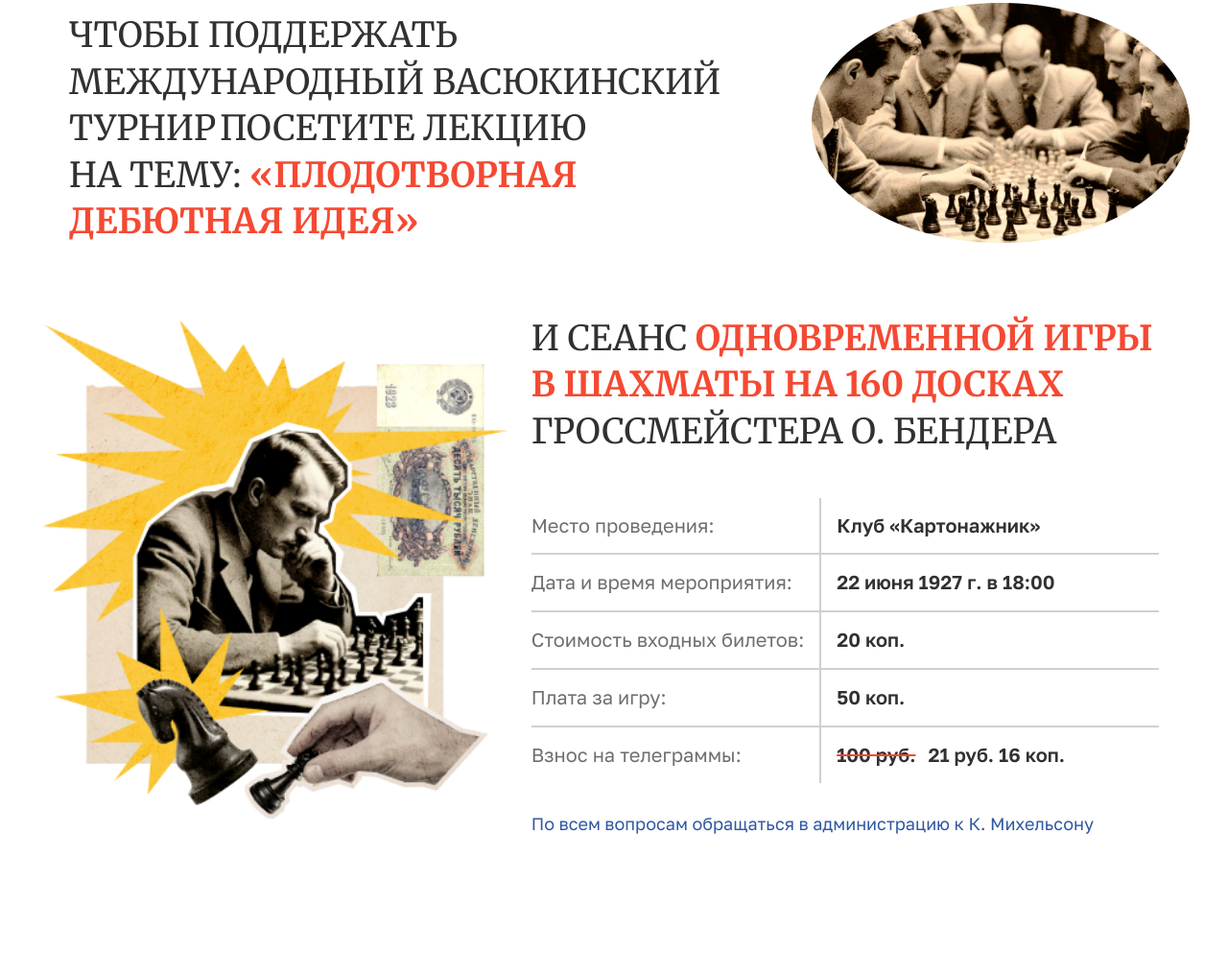
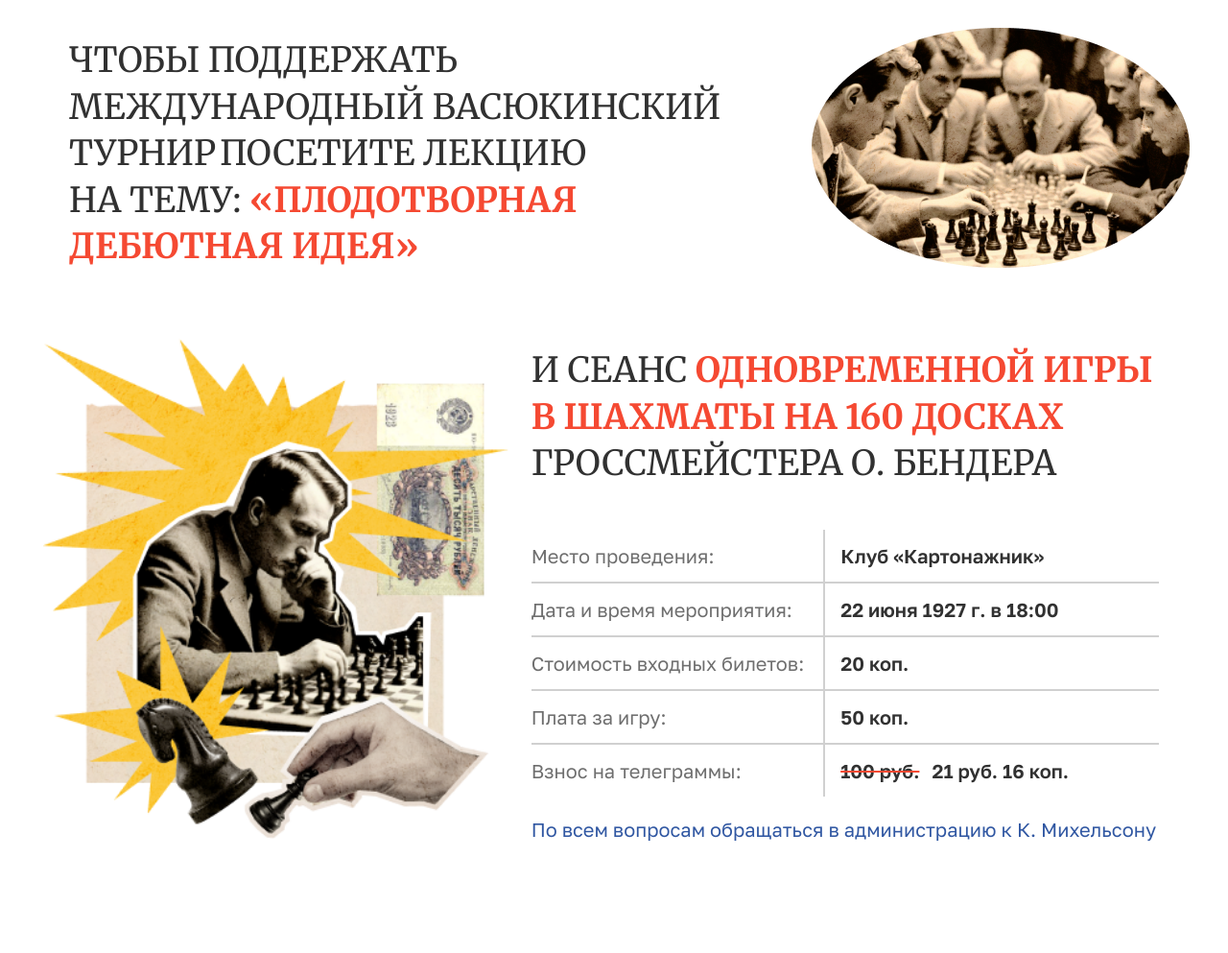
Before and after one commit to AnnaGolmakova/chess-in-vasyuki, a plain HTML site: page src/index.html in a window 1280 px wide. Shown: the part 827-1820 px from the top of the page at 96% size. Drawn offline with Linux system fonts and the light colour scheme.

Commit message:
исправила верстку согласно пиксель перфект

```diff
--- a/src/blocks/about/about.css
+++ b/src/blocks/about/about.css
@@ -4,3 +4,9 @@
   padding: 0 var(--page-padding) 0 var(--page-padding);
   margin: 0 0 120px 0;
 }
+
+@media only screen and (min-width: 1024px) {
+  .about {
+    margin: 0 0 164px 0;
+  }
+}
--- a/src/blocks/about/about__lecture.css
+++ b/src/blocks/about/about__lecture.css
@@ -9,7 +9,7 @@
   .about__lecture {
     display: block;
     position: relative;
-    margin: 80px 0 0 0;
+    margin: 106px 0 0 0;
     width: 62.5%;
   }
 }
--- a/src/blocks/about/about__prices.css
+++ b/src/blocks/about/about__prices.css
@@ -4,10 +4,10 @@
 
 @media only screen and (min-width: 1024px) {
   .about__prices {
-    margin-top: 64px;
+    margin-top: 58px;
     display: grid;
     grid-template-columns: repeat(12, 1fr);
-    grid-template-rows: auto 44px min-content 32px min-content;
+    grid-template-rows: auto 44px min-content min-content;
     gap: 0 20px;
   }
 }
--- a/src/blocks/cards/cards.css
+++ b/src/blocks/cards/cards.css
@@ -7,3 +7,9 @@
   padding: 0;
   margin: 40px 0 0 0;
 }
+
+@media only screen and (min-width: 1024px) {
+  .cards {
+    margin: 60px 0 0 0;
+  }
+}
--- a/src/blocks/participants/participants.css
+++ b/src/blocks/participants/participants.css
@@ -5,5 +5,6 @@
 @media only screen and (min-width: 1024px) {
   .participants {
     position: relative;
+    margin: 200px 0 124px 0;
   }
 }
--- a/src/blocks/renovation/renovation__plane.css
+++ b/src/blocks/renovation/renovation__plane.css
@@ -12,7 +12,7 @@
 @media only screen and (min-width: 1024px) {
   .renovation__plane {
     bottom: 0;
-    right: 20px;
+    right: 12px;
     top: unset;
     width: 400px;
     height: 234px;
--- a/src/blocks/renovation/renovation__stages.css
+++ b/src/blocks/renovation/renovation__stages.css
@@ -17,7 +17,7 @@
     line-height: 24px;
     display: grid;
     grid-template-columns: repeat(12, 1fr);
-    grid-template-rows: repeat(3, 1fr);
+    grid-template-rows: repeat(2, 1fr) min-content;
     gap: 20px;
   }
 }
--- a/src/blocks/table/table.css
+++ b/src/blocks/table/table.css
@@ -11,6 +11,8 @@
     grid-row: 3/4;
     display: grid;
     grid-template-columns: max-content auto;
+    grid-template-rows: min-content;
+    grid-auto-rows: min-content;
     margin: 0;
   }
 }
--- a/src/blocks/table/table__comment.css
+++ b/src/blocks/table/table__comment.css
@@ -10,7 +10,9 @@
 @media only screen and (min-width: 1024px) {
   .table__comment {
     grid-column: 6/-1;
-    grid-row: 5/6;
+    grid-row: 4/5;
     margin: 0;
+    font-size: 20px;
+    line-height: 24px;
   }
 }
--- a/src/blocks/table/table__definition.css
+++ b/src/blocks/table/table__definition.css
@@ -8,6 +8,6 @@
 
 @media only screen and (min-width: 1024px) {
   .table__definition {
-    padding: 16px 0 16px 16px;
+    padding: 15px 0 15px 16px;
   }
 }
--- a/src/blocks/table/table__term.css
+++ b/src/blocks/table/table__term.css
@@ -8,6 +8,6 @@
 @media only screen and (min-width: 1024px) {
   .table__term {
     border-right: 2px solid var(--delimiter);
-    padding: 16px 16px 16px 0;
+    padding: 15px 20px 15px 0;
   }
 }
```
